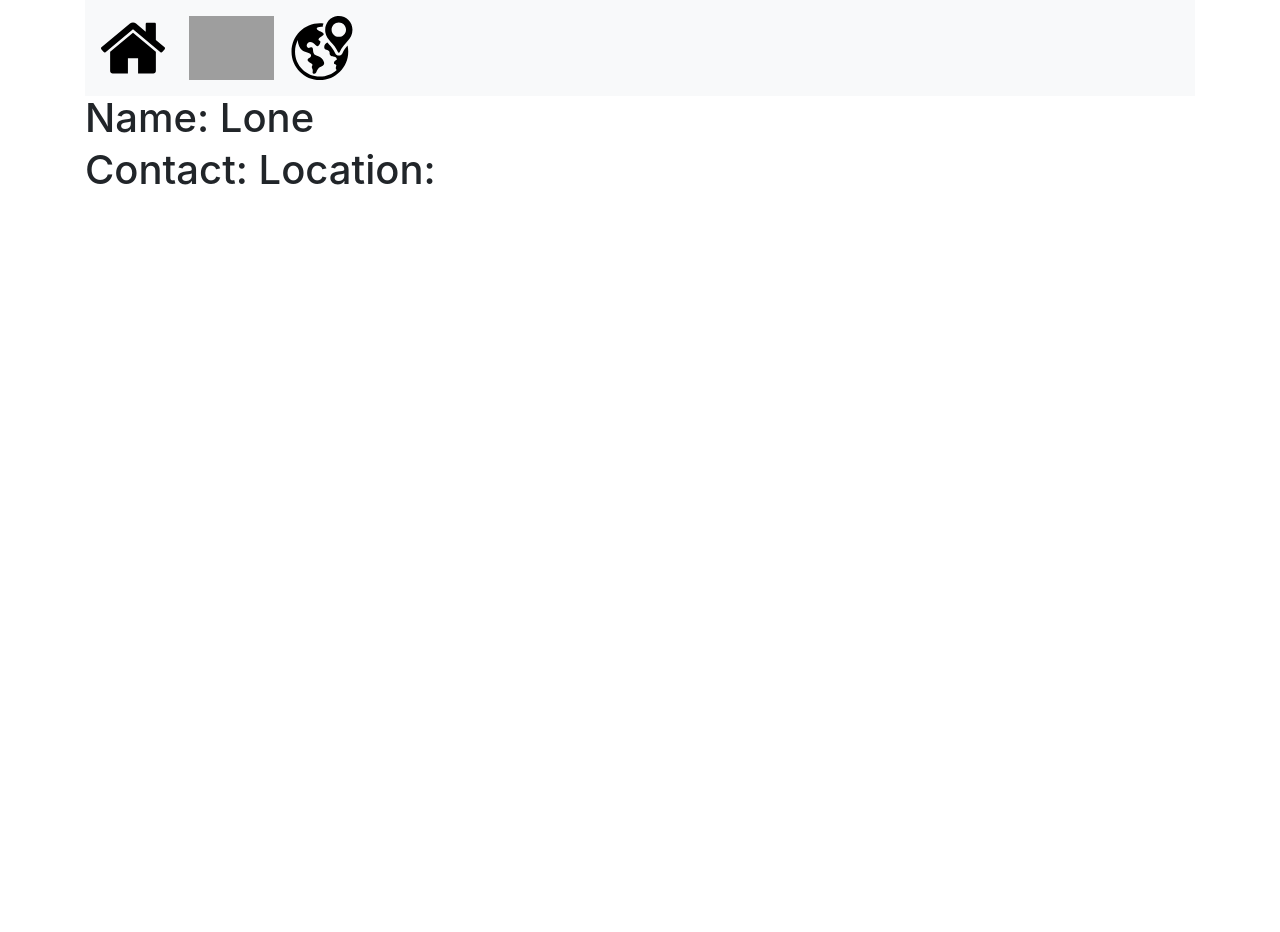
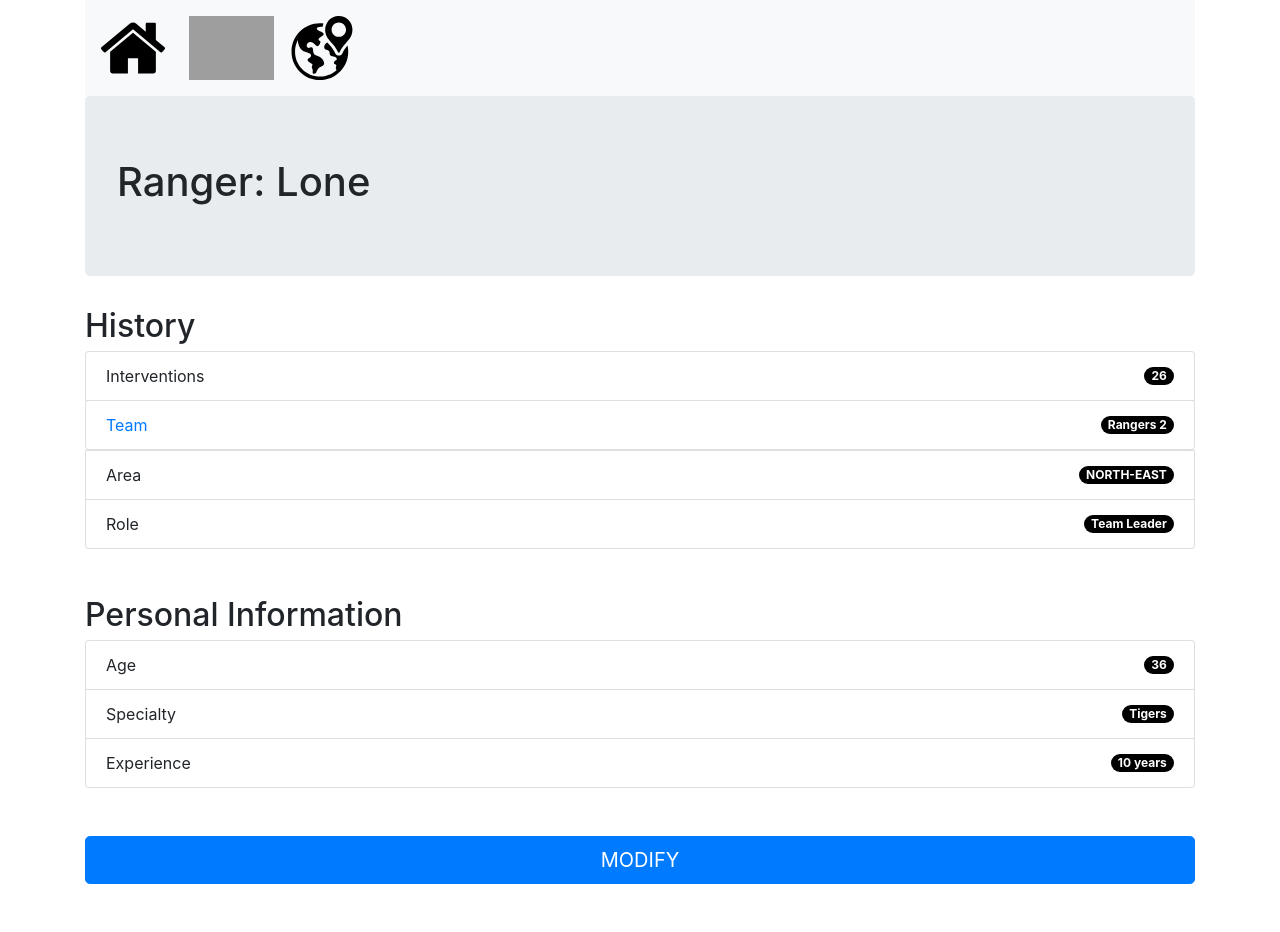
Before and after one commit to SuperV1234/zoohackathon2017, a Flask app: page /ranger/Lone in a window 1280 px wide. Before the commit the page ends 185 px from the top, so only its background shows below. Run offline with Flask 2, Linux system fonts and the light colour scheme; some libraries are stand-ins or nearby versions; grey boxes are pictures that could not be loaded.

Commit message:
updated ui

```diff
--- a/ui-flask/main.py
+++ b/ui-flask/main.py
@@ -75,7 +75,13 @@ def rangers():
     lone =  {'name': 'Lone'}
     texas = {'name': 'Texas'}
     power = {'name': 'Power'}
-    return render_template('rangers.html', rangers=[lone, texas, power])
+    lone1 =  {'name': 'John'}
+    texas1 = {'name': 'Jack'}
+    power1 = {'name': 'Sophie'}
+    lone2 =  {'name': 'Lone'}
+    texas2 = {'name': 'Texas'}
+    power2 = {'name': 'Power'}
+    return render_template('rangers.html', rangers=[lone, texas, power,lone1, texas1, power1,lone2, texas2, power2])
 
 
 @app.route('/ranger/<name>')
--- a/ui-flask/templates/base.html
+++ b/ui-flask/templates/base.html
@@ -13,6 +13,21 @@
     <script src="{{ url_for('static', filename='js/popper/popper-1.11.1.min.js') }}"></script>
     <script src="{{ url_for('static', filename='js/bootstrap/bootstrap.min.js') }}"></script>
 
+    <style>
+    a:hover
+    {
+      text-decoration: none;
+    }
+
+    .ranger
+    {
+      margin-bottom: 5px;
+    }
+    .ranger:hover
+    {
+      font-weight: bold;
+    }
+    </style>
 
     {% block head %}
     <h1>PLEASE DEFINE A "head" BLOCK</h1>
--- a/ui-flask/templates/ranger.html
+++ b/ui-flask/templates/ranger.html
@@ -3,7 +3,66 @@
 {% endblock %}
 
 {% block body %}
-  <h1> Name: {{name}} <h1/>
-  Contact:
-  Location:
+
+  <div class="jumbotron">
+    <h1> Ranger: {{name}}</h1>
+  </div>
+
+  <div class="page-header">
+    <h2> History </h2>
+  </div>
+
+<div>
+  <ul class="list-group">
+    <li class="list-group-item d-flex justify-content-between align-items-center">
+      Interventions
+      <span class="badge badge-default badge-pill" style="background:#000">26</span>
+    </li>
+    <a href="../team/team-sector-5">
+  <li class="list-group-item d-flex justify-content-between align-items-center">
+    Team
+    <span class="badge badge-default badge-pill" style="background:#000">Rangers 2</span>
+  </li>
+  </a>
+  <li class="list-group-item d-flex justify-content-between align-items-center">
+    Area
+    <span class="badge badge-default badge-pill" style="background:#000">NORTH-EAST</span>
+  </li>
+  <li class="list-group-item d-flex justify-content-between align-items-center">
+    Role
+    <span class="badge badge-default badge-pill" style="background:#000">Team Leader</span>
+  </li>
+</ul>
+
+</div>
+<br><br>
+<div class="page-header">
+  <h2> Personal Information </h2>
+</div>
+<div>
+  <ul class="list-group">
+  <li class="list-group-item d-flex justify-content-between align-items-center">
+    Age
+    <span class="badge badge-default badge-pill" style="background:#000">36</span>
+  </li>
+  <li class="list-group-item d-flex justify-content-between align-items-center">
+    Specialty
+    <span class="badge badge-default badge-pill" style="background:#000">Tigers</span>
+  </li>
+  <li class="list-group-item d-flex justify-content-between align-items-center">
+   Experience
+    <span class="badge badge-default badge-pill" style="background:#000">10 years</span>
+  </li>
+</ul>
+
+</div>
+<br>
+<br>
+
+  <button type="button" class="btn btn-primary btn-lg btn-block">MODIFY</button>
+
+<br><br>
+
+
+
 {% endblock %}
```
Also changed, not shown: ui-flask/templates/rangers.html (+13 -8 lines), ui-flask/templates/team.html (+6 -6 lines), ui-flask/templates/teams_or_rangers.html (+5 -10 lines).
